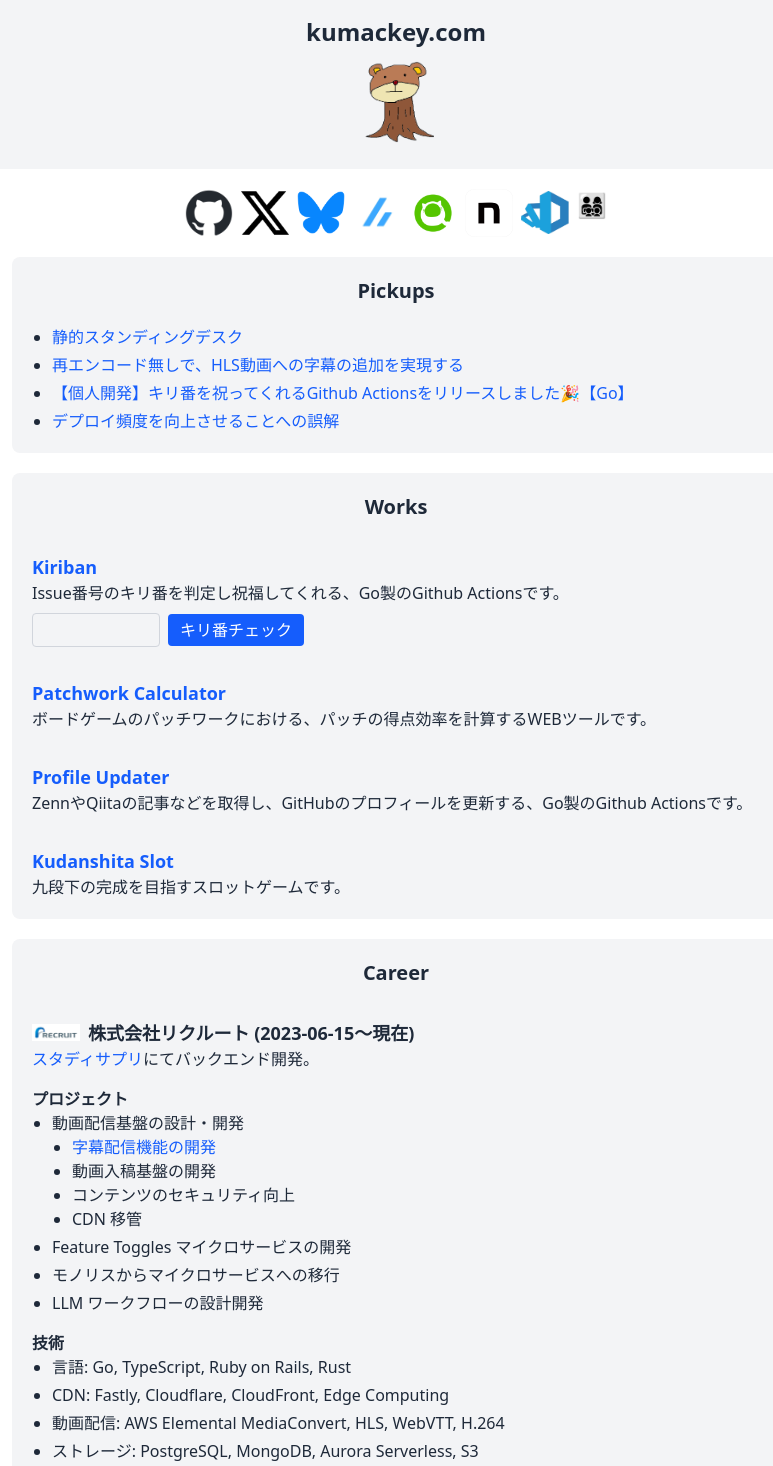
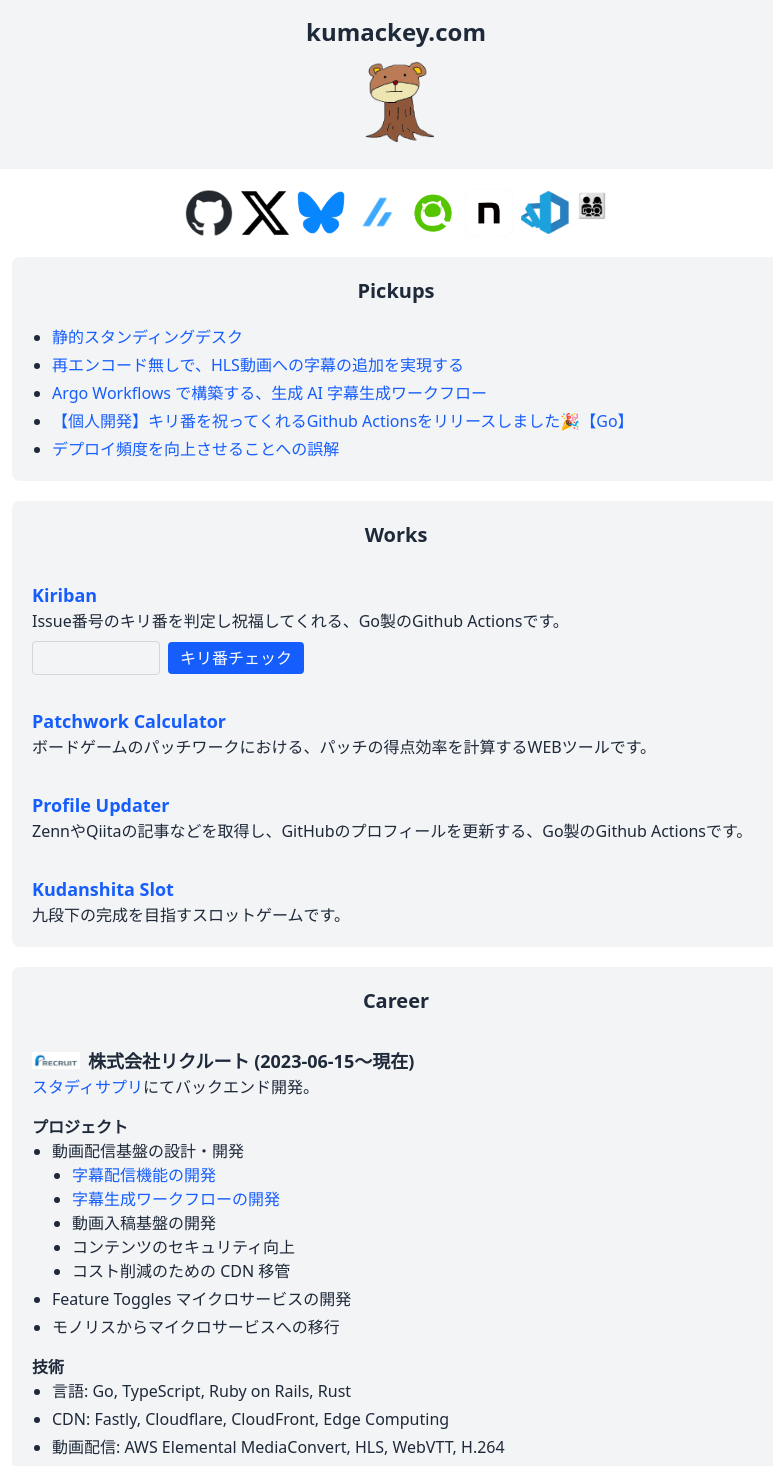
Before and after one commit to kumackey/kumackey.com, a React (Vite) app: page / in a window 1280 px wide. Shown: the top 1466 px of the page, without its empty margins (244-1017 px from the left). Built offline with nearby package versions, Linux system fonts and the light colour scheme.

Commit message:
字幕生成の記事追加

```diff
--- a/src/App.tsx
+++ b/src/App.tsx
@@ -81,6 +81,14 @@
 									className="text-blue-600 hover:text-blue-800"
 								>
 									再エンコード無しで、HLS動画への字幕の追加を実現する
+								</a>
+							</li>
+							<li>
+								<a
+									href="https://blog.studysapuri.jp/entry/2026/01/05/090000"
+									className="text-blue-600 hover:text-blue-800"
+								>
+									Argo Workflows で構築する、生成 AI 字幕生成ワークフロー
 								</a>
 							</li>
 							<li>
@@ -189,14 +197,21 @@
 											字幕配信機能の開発
 										</a>
 									</li>
+									<li>
+										<a
+											href="https://blog.studysapuri.jp/entry/2026/01/05/090000"
+											className="text-blue-600 hover:text-blue-800"
+										>
+											字幕生成ワークフローの開発
+										</a>
+									</li>
 									<li>動画入稿基盤の開発</li>
 									<li>コンテンツのセキュリティ向上</li>
-									<li>CDN 移管</li>
+									<li>コスト削減のための CDN 移管</li>
 								</ul>
 							</li>
 							<li>Feature Toggles マイクロサービスの開発</li>
 							<li>モノリスからマイクロサービスへの移行</li>
-							<li>LLM ワークフローの設計開発</li>
 						</ul>
 						<h4 className="font-semibold mt-4">技術</h4>
 						<ul className="list-disc pl-5 space-y-1">
```
